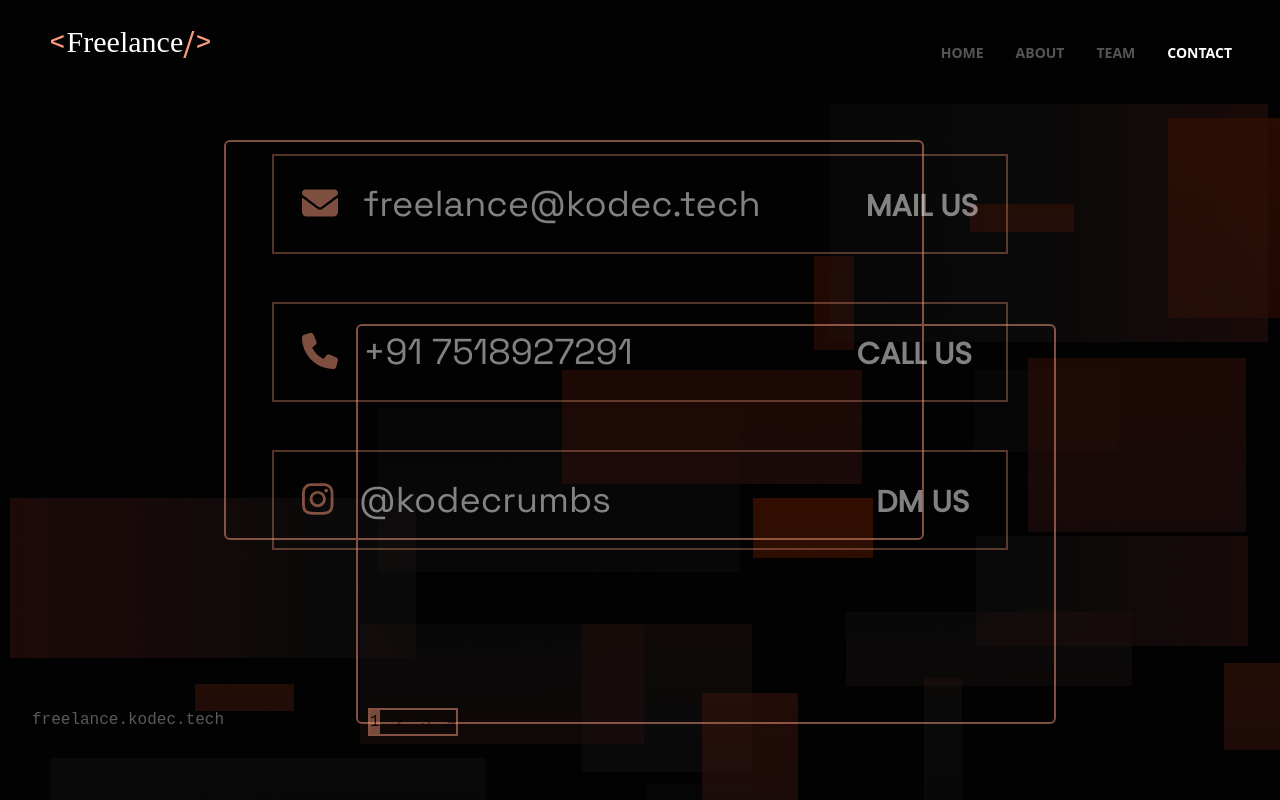
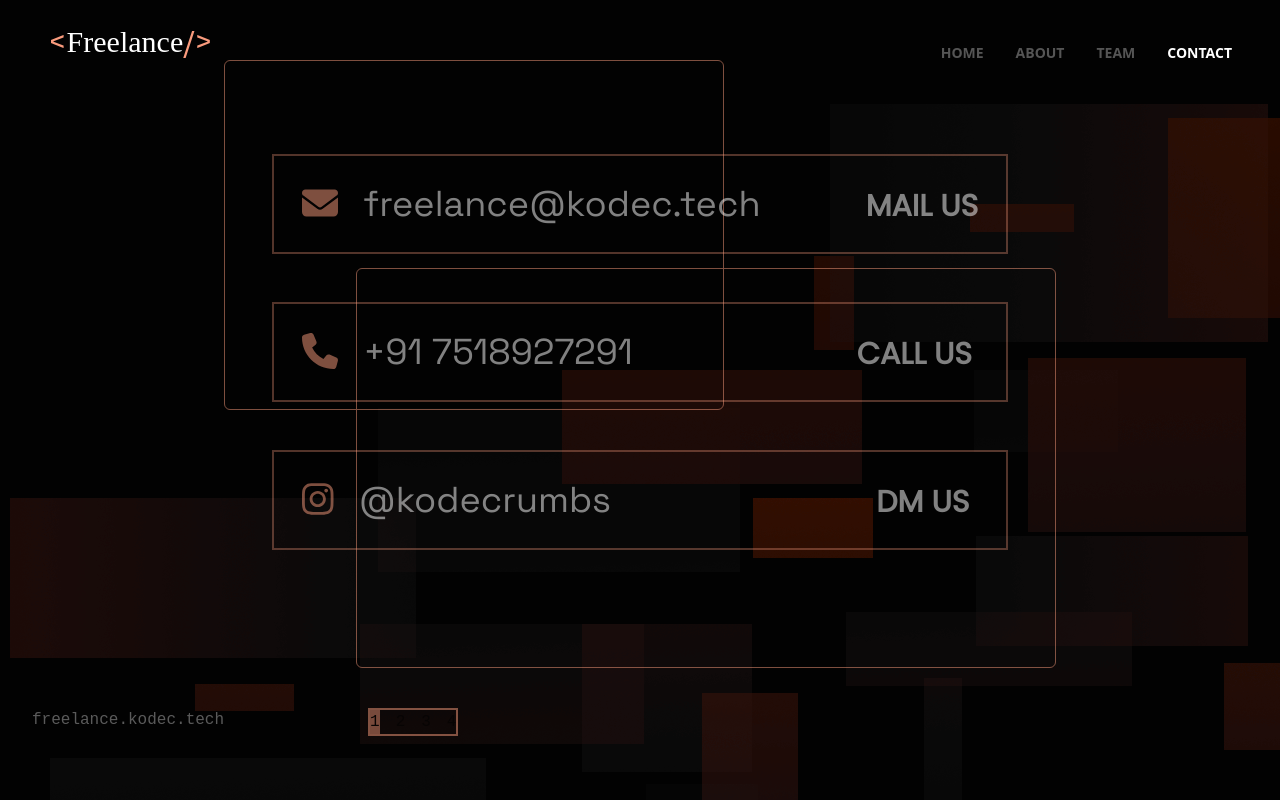
Before and after one commit to cskartikey/freelance, a Next.js app: page /contact/2 in a window 1280 px wide. Built offline with nearby package versions, Linux system fonts and the light colour scheme; a web font is replaced by a local one.

Commit message:
Minor rectangle fixes

```diff
--- a/pages/about/2.tsx
+++ b/pages/about/2.tsx
@@ -20,7 +20,7 @@ const AboutUS_2 : NextPage = () => {
                     </h3>
                 </div>
             </section>
-            <div className='absolute w-[65vw] h-[85vh] top-1/2 left-1/2 -translate-x-1/2 -translate-y-1/2 max-w-[1000px] max-h-[600px]'>
+            <div className='absolute w-[65vw] h-[85vh] top-1/2 left-1/2 -translate-x-1/2 -translate-y-1/2 max-w-[1000px] max-h-[600px] opacity-50'>
                 <div className="w-56 h-36 border-solid border-rectangle-purp border-2 rounded-md aboslute mt-20 ml-44 z-0"></div>
                 <div className="w-[700px] h-[400px] border-solid border-rectangle-purp border-2 rounded-md absolute top-36 left-0 z-0"></div>
                 <div className="w-[700px] h-[400px] border-solid border-rectangle-purp border-2 rounded-md absolute top-0 right-0 z-0"></div>
--- a/pages/about/3.tsx
+++ b/pages/about/3.tsx
@@ -19,7 +19,7 @@ const AboutUS_3 : NextPage = () => {
                     </h3>
                 </div>
             </section>
-            <div className='absolute w-[65vw] h-[85vh] top-1/2 left-1/2 -translate-x-1/2 -translate-y-1/2 max-w-[1000px] max-h-[600px]'>
+            <div className='absolute w-[65vw] h-[85vh] top-1/2 left-1/2 -translate-x-1/2 -translate-y-1/2 max-w-[1000px] max-h-[600px] opacity-50'>
                 <div className="w-56 h-36 border-solid border-rectangle-purp border-2 rounded-md aboslute mt-20 ml-44 z-0"></div>
                 <div className="w-[700px] h-[400px] border-solid border-rectangle-purp border-2 rounded-md absolute top-36 left-0 z-0"></div>
                 <div className="w-[700px] h-[400px] border-solid border-rectangle-purp border-2 rounded-md absolute top-0 right-0 z-0"></div>
--- a/pages/about/index.tsx
+++ b/pages/about/index.tsx
@@ -24,7 +24,7 @@ const AboutUS : NextPage = () => {
                     </h3>
                 </div>
             </section>
-            <div className='absolute w-[65vw] h-[85vh] top-1/2 left-1/2 -translate-x-1/2 -translate-y-1/2 max-w-[1000px] max-h-[600px]'>
+            <div className='absolute w-[65vw] h-[85vh] top-1/2 left-1/2 -translate-x-1/2 -translate-y-1/2 max-w-[1000px] max-h-[600px] opacity-50'>
                 <div className="w-[520px] h-[300px] border-solid border-rectangle-purp border-2 rounded-md aboslute top-0 mt-10 left-0 z-0"></div>
                 <div className="w-[700px] h-[400px] border-solid border-rectangle-purp border-2 rounded-md absolute -bottom-12 right-0 z-0 mb-6"></div>
                 {/* Responsive to be made */}
--- a/pages/contact/2.tsx
+++ b/pages/contact/2.tsx
@@ -26,8 +26,8 @@ const Contact: NextPage = () => {
           </div>
         </div>
         <div className="absolute w-[65vw] h-[85vh] top-1/2 left-1/2 -translate-x-1/2 -translate-y-1/2 max-w-[1000px] max-h-[600px] opacity-50">
-          <div className="w-[700px] h-[400px] border-solid border-contact-red border-2 rounded-md aboslute top-0 mt-10 left-0 z-0"></div>
-          <div className="w-[700px] h-[400px] border-solid border-contact-red border-2 rounded-md absolute -bottom-12 right-0 z-0 mb-6"></div>
+          <div className="w-[500px] h-[350px] border-solid border-contact-red border rounded-md aboslute top-0 -mt-10 left-0 z-0"></div>
+          <div className="w-[700px] h-[400px] border-solid border-contact-red border rounded-md absolute -bottom-12 right-0 z-0 mb-20"></div>
         </div>
       </section>
     </>
```
